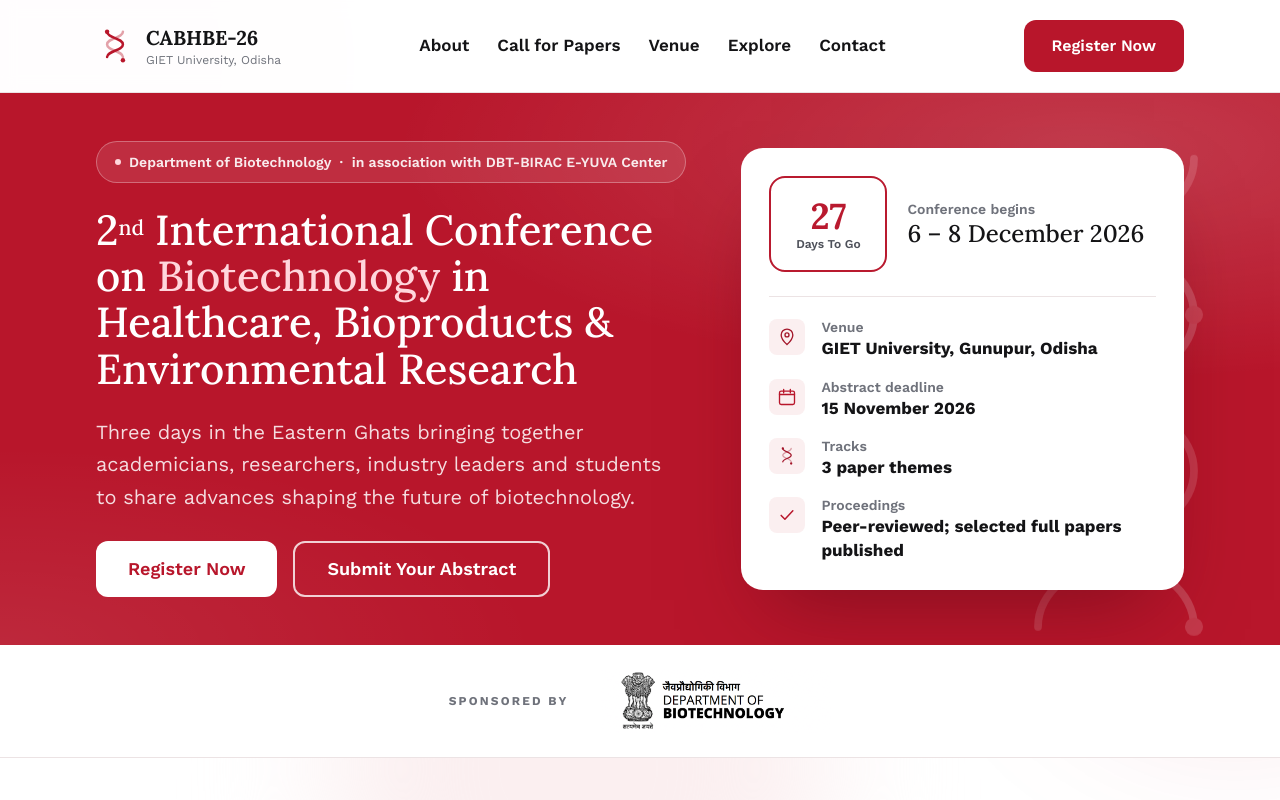
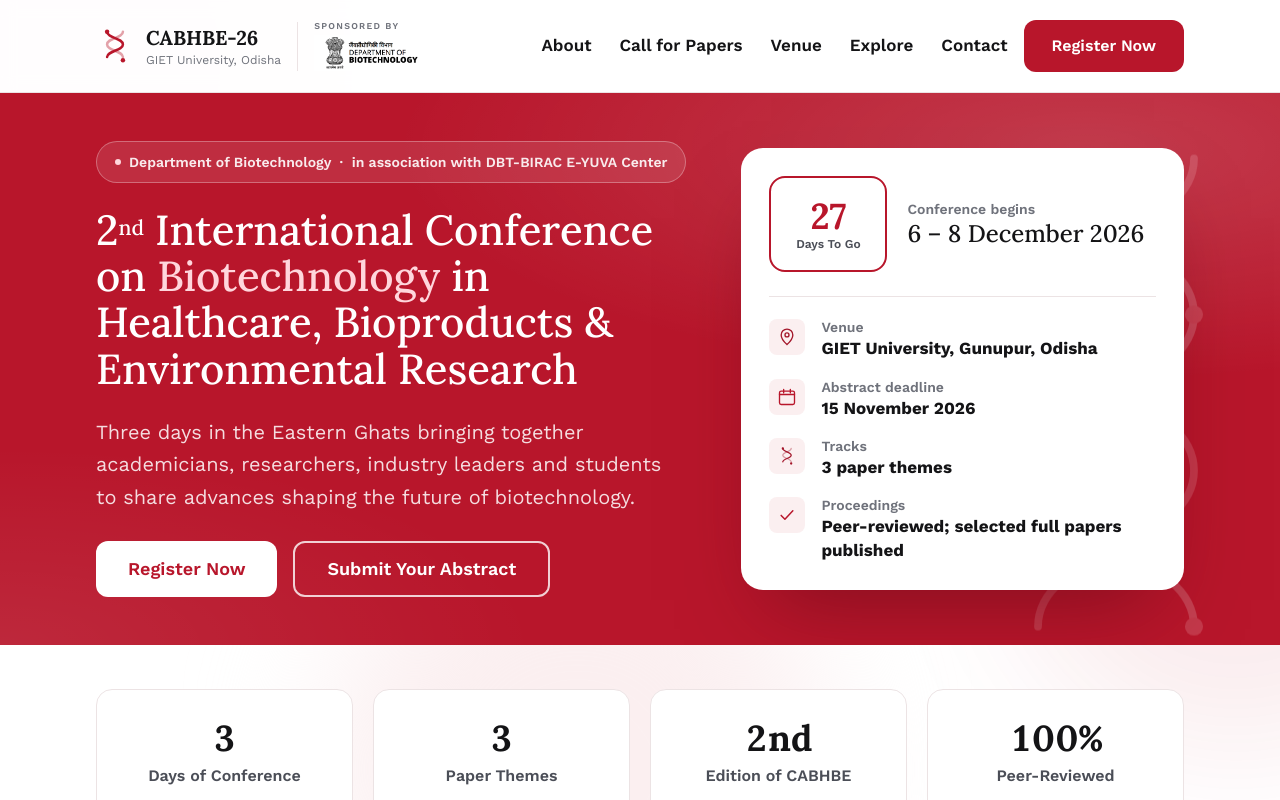
Before and after one commit to Ashmit-Raj-00/CabHBE, a Next.js app in the folder web/: page / in a window 1280 px wide. Shown: the top 800 px of the page. Built offline with nearby package versions, Linux system fonts and the light colour scheme.

Commit message:
logo dbt

```diff
--- a/web/src/app/page.tsx
+++ b/web/src/app/page.tsx
@@ -123,22 +123,6 @@ export default function Home() {
               />
             </dl>
           </div>
-        </div>
-      </section>
-
-      {/* SPONSOR */}
-      <section className="border-b border-border bg-white">
-        <div className="mx-auto flex max-w-6xl flex-col items-center justify-center gap-3 px-6 py-6 sm:flex-row sm:gap-8 sm:px-8">
-          <span className="text-xs font-bold uppercase tracking-[0.18em] text-ink-soft">
-            Sponsored by
-          </span>
-          <Image
-            src="/images/sponsors/dbt-logo.png"
-            alt="Department of Biotechnology, Government of India"
-            width={822}
-            height={228}
-            className="h-14 w-auto sm:h-16"
-          />
         </div>
       </section>
 
--- a/web/src/components/Footer.tsx
+++ b/web/src/components/Footer.tsx
@@ -13,7 +13,7 @@ export function Footer() {
           <p className="mt-3 text-[15px] leading-relaxed text-white/80">
             Organized by the {event.organizer}, in association with the {event.associate}.
           </p>
-          <div className="mt-5 text-xs font-bold uppercase tracking-[0.18em] text-white/70">
+          <div className="mt-5 text-[10px] font-semibold uppercase tracking-[0.14em] text-white/60">
             Sponsored by
           </div>
           <div className="mt-2 inline-block rounded-lg bg-white px-3 py-2">
--- a/web/src/components/Header.tsx
+++ b/web/src/components/Header.tsx
@@ -1,5 +1,6 @@
 "use client";
 
+import Image from "next/image";
 import Link from "next/link";
 import { usePathname } from "next/navigation";
 import { useEffect, useState } from "react";
@@ -60,6 +61,20 @@ export function Header() {
             </span>
           </span>
         </Link>
+
+        <div className="mr-auto hidden shrink-0 flex-col border-l border-border pl-3 sm:flex lg:pl-4">
+          <span className="text-[9px] font-semibold uppercase leading-none tracking-[0.14em] text-ink-soft">
+            Sponsored by
+          </span>
+          <Image
+            src="/images/sponsors/dbt-logo.png"
+            alt="Department of Biotechnology, Government of India"
+            width={822}
+            height={228}
+            priority
+            className="mt-1 h-9 w-auto sm:h-10 lg:h-9"
+          />
+        </div>
 
         <nav className="hidden items-center gap-x-7 lg:flex">
           {navLinks.map((link) => {
```
